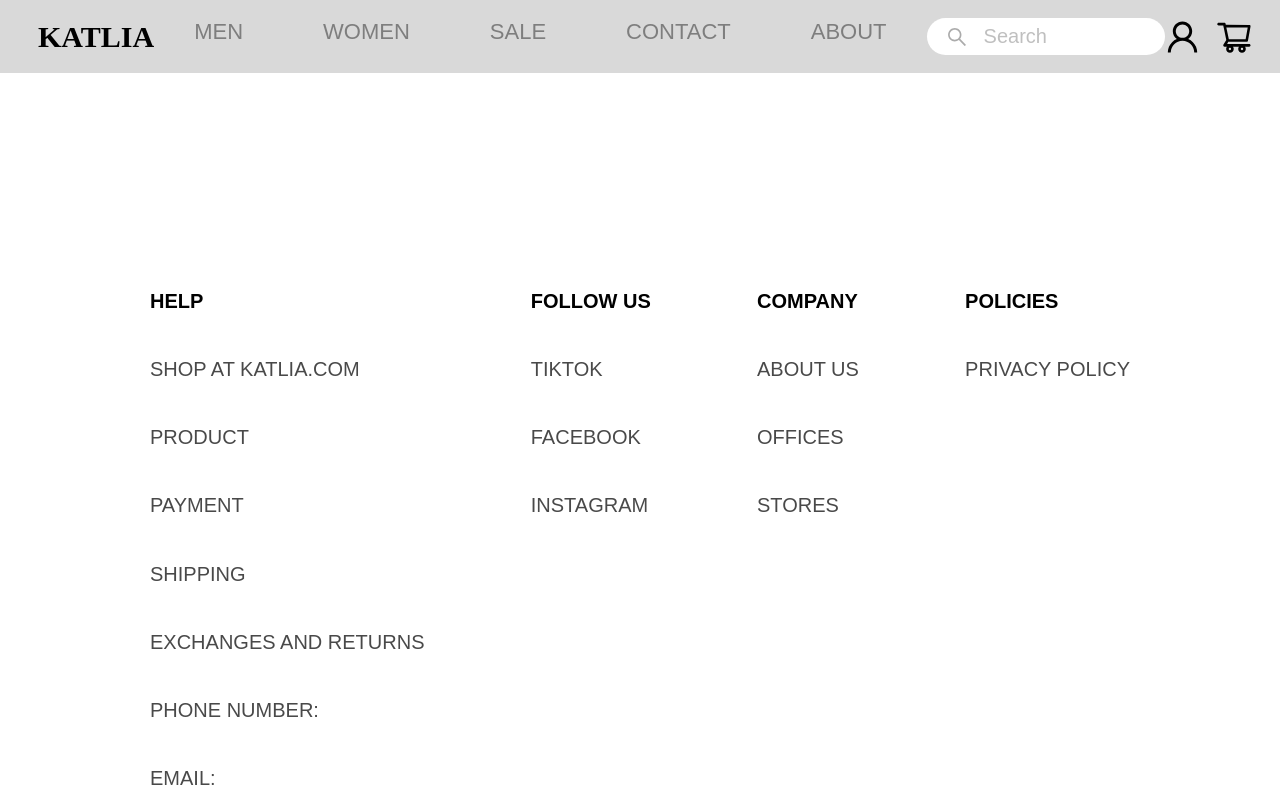
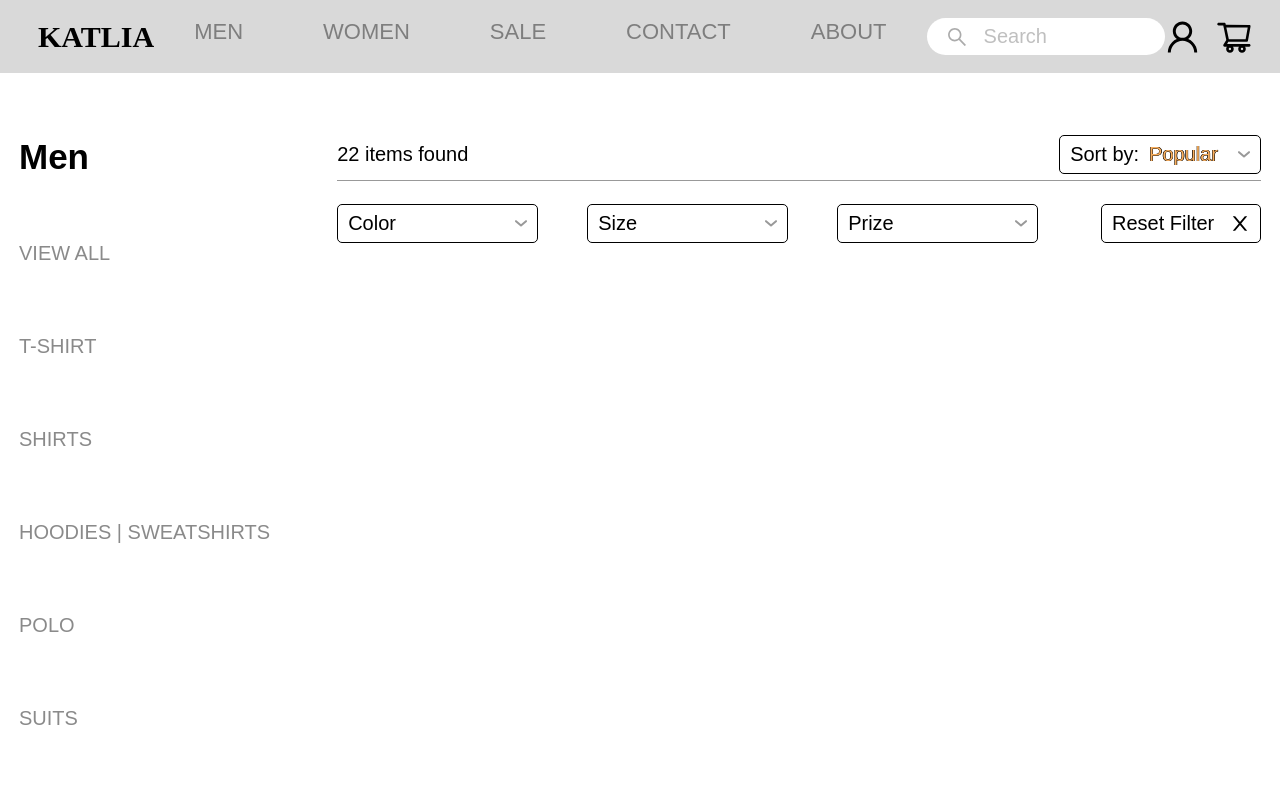
Before and after one commit to haileyng02/KATLIA_FE, a React (Create React App) app: page /men in a window 1280 px wide. Shown: the top 800 px of the page. Built offline with nearby package versions, Linux system fonts and the light colour scheme.

Commit message:
menu sort filter structure

```diff
--- /dev/null
+++ b/src/components/CategoryBar.jsx
@@ -0,0 +1,38 @@
+import React from 'react'
+
+const CategoryBar = ({ currCategory, categories, hide }) => {
+  const categoryClick = (c, i) => {
+    var element = document.getElementById(`menu${i}`)
+    const headerOffset = 120;
+    var offsetTop = element.getBoundingClientRect().top + window.pageYOffset - headerOffset
+    window.scrollTo({
+      top: offsetTop,
+      behavior: 'smooth'
+    })
+    // Hide if category bar is showing (on small devices)
+    if (hide) {
+      hide()
+    }
+  }
+
+  return (
+    <div className=''>
+      {/* Menu Title */}
+      <h1 className=' text-[35px] leading-[44px] font-bold'>Men</h1>
+
+      {/* Side category bar */}
+      <nav>
+        <ul className={`mt-[59px] space-y-[63px] text-menu-nav`}>
+          {categories.map((c, i) => <li
+            className={currCategory === c ? 'cursor-pointer' : 'cursor-pointer'}
+            key={i}
+            onClick={() => categoryClick(c, i)}>
+            {c}
+          </li>)}
+        </ul>
+      </nav>
+    </div>
+  )
+}
+
+export default CategoryBar
--- /dev/null
+++ b/src/components/DropDownBox.jsx
@@ -0,0 +1,13 @@
+import React from "react";
+import DropDownIcon from '../images/DropDown.svg'
+
+const DropDownBox = ({title}) => {
+  return (
+    <div className="flex border-[0.5px] border-black py-[6px] px-2 rounded-[5px] w-[201px] justify-between">
+      <h3>{title}</h3>
+      <img src={DropDownIcon} alt="Drop down" className=" ml-4" />
+    </div>
+  );
+};
+
+export default DropDownBox;
--- a/src/components/Header.jsx
+++ b/src/components/Header.jsx
@@ -1,10 +1,24 @@
 import React from 'react'
-import { Link } from 'react-router-dom'
+import { Link, useNavigate } from 'react-router-dom'
 import Search from './Search'
 import Profile from '../images/Profile.svg'
 import Cart from '../images/Cart.svg'
 
 const Header = () => {
+  const navigate = useNavigate();
+
+  const navData = [
+    'MEN',
+    'WOMEN',
+    'SALE',
+    'CONTACT',
+    'ABOUT'
+  ]
+
+  const handleNavClick = (navItem) => {
+    const path = String(navItem).toLowerCase();
+    navigate('/' + path)
+  }
   return (
     <div className='w-full h-[73px] bg-header flex fixed z-10'>
       <div className='mx-[38px] my-auto flex justify-between w-full'>
@@ -12,11 +26,12 @@ const Header = () => {
           <h1 className=' text-[30px] font-logo font-bold leading-[38px]'>KATLIA</h1>
         </Link>
         <ul className='flex'>
-          <li className='nav-item'>MEN</li>
-          <li className='nav-item'>WOMEN</li>
-          <li className='nav-item'>SALE</li>
-          <li className='nav-item'>CONTACT</li>
-          <li className='nav-item'>ABOUT</li>
+          {navData.map((n,i) => <li
+          className='nav-item'
+          onClick={() => handleNavClick(n)}
+          >
+          {n}
+          </li>)}
         </ul>
         <Search/>
         <div className='flex'>
--- /dev/null
+++ b/src/components/ProductsContainer.jsx
@@ -0,0 +1,36 @@
+import React from "react";
+import DropDownBox from "./DropDownBox";
+import DropDownIcon from "../images/DropDown.svg";
+import CloseIcon from "../images/CloseOutlined.svg"
+
+const ProductsContainer = () => {
+  return (
+    <div style={{ flex: 1 }} className="leading-[25px] ml-[67px]">
+      {/* Items found and sort */}
+      <div className="flex justify-between items-center">
+        <p className="">22 items found</p>
+        <div className="flex border-[0.5px] border-black py-[6px] px-2 rounded-[5px]">
+          <h3>Sort by:</h3>
+          <p className="text-[#F9AF5E] ml-2 sort-outline">Popular</p>
+          <img src={DropDownIcon} alt="Drop down" className=" ml-4" />
+        </div>
+      </div>
+      <hr className="black-line opacity-40 mt-[6px]" />
+      {/* Filter */}
+      <div className="flex mt-[23px] justify-between">
+        <div className="flex gap-x-[49px]">
+          <DropDownBox title="Color" />
+          <DropDownBox title="Size" />
+          <DropDownBox title="Prize" />
+        </div>
+        {/* Reset Filter */}
+        <div className="flex border-[0.5px] border-black py-[6px] px-2 rounded-[5px] w-[160px] justify-between">
+          <h3>Reset Filter</h3>
+          <img src={CloseIcon} alt="Close"/>
+        </div>
+      </div>
+    </div>
+  );
+};
+
+export default ProductsContainer;
--- a/src/index.css
+++ b/src/index.css
@@ -61,3 +61,7 @@ html, body {
 .quantity-button {
   @apply w-12 h-12 flex
 }
+
+.sort-outline {
+  text-shadow: -0.35px -0.35px 0 #000, 0.35px -0.35px 0 #000, -0.35px 0.35px 0 #000, 0.35px 0.35px 0 #000;
+}
--- /dev/null
+++ b/src/pages/Menu.jsx
@@ -0,0 +1,27 @@
+import React, {useState} from "react";
+import CategoryBar from "../components/CategoryBar";
+import ProductsContainer from "../components/ProductsContainer";
+
+const Menu = () => {
+  const [currCategory, setCategory] = useState("VIEW ALL");
+  const categories = [
+    "VIEW ALL",
+    "T-SHIRT",
+    "SHIRTS",
+    "HOODIES | SWEATSHIRTS",
+    "POLO",
+    "SUITS",
+  ];
+  return (
+    <div className="flex px-[19px] pt-[62px]">
+      {/* Sidebar */}
+      <aside className="sticky">
+        <CategoryBar currCategory={currCategory} categories={categories} />
+      </aside>
+      {/* Products Container */}
+      <ProductsContainer/>
+    </div>
+  );
+};
+
+export default Menu;
--- a/src/routes.js
+++ b/src/routes.js
@@ -1,10 +1,12 @@
 import Home from './pages/Home'
 import ProductDetail from './pages/ProductDetail';
+import Menu from './pages/Menu';
 
 //Public routes
 const publicRoutes = [
     {path: '/', component: Home},
-    {path: '/product/:productName', component: ProductDetail}
+    {path: '/product/:productName', component: ProductDetail},
+    {path: '/men', component: Menu}
 ];
 
 //Private routes
--- a/tailwind.config.js
+++ b/tailwind.config.js
@@ -20,6 +20,7 @@ module.exports = {
         divider: "#ABABAB",
         'header': '#D9D9D9',
         'nav-item': 'rgba(0, 0, 0, 0.42)',
+        'menu-nav': 'rgba(0, 0, 0, 0.46)',
         'placeholder': 'rgba(0, 0, 0, 0.25)',
       },
       fontSize: {
```
Also changed, not shown: src/images/CloseOutlined.svg (added), src/images/DropDown.svg (added).
